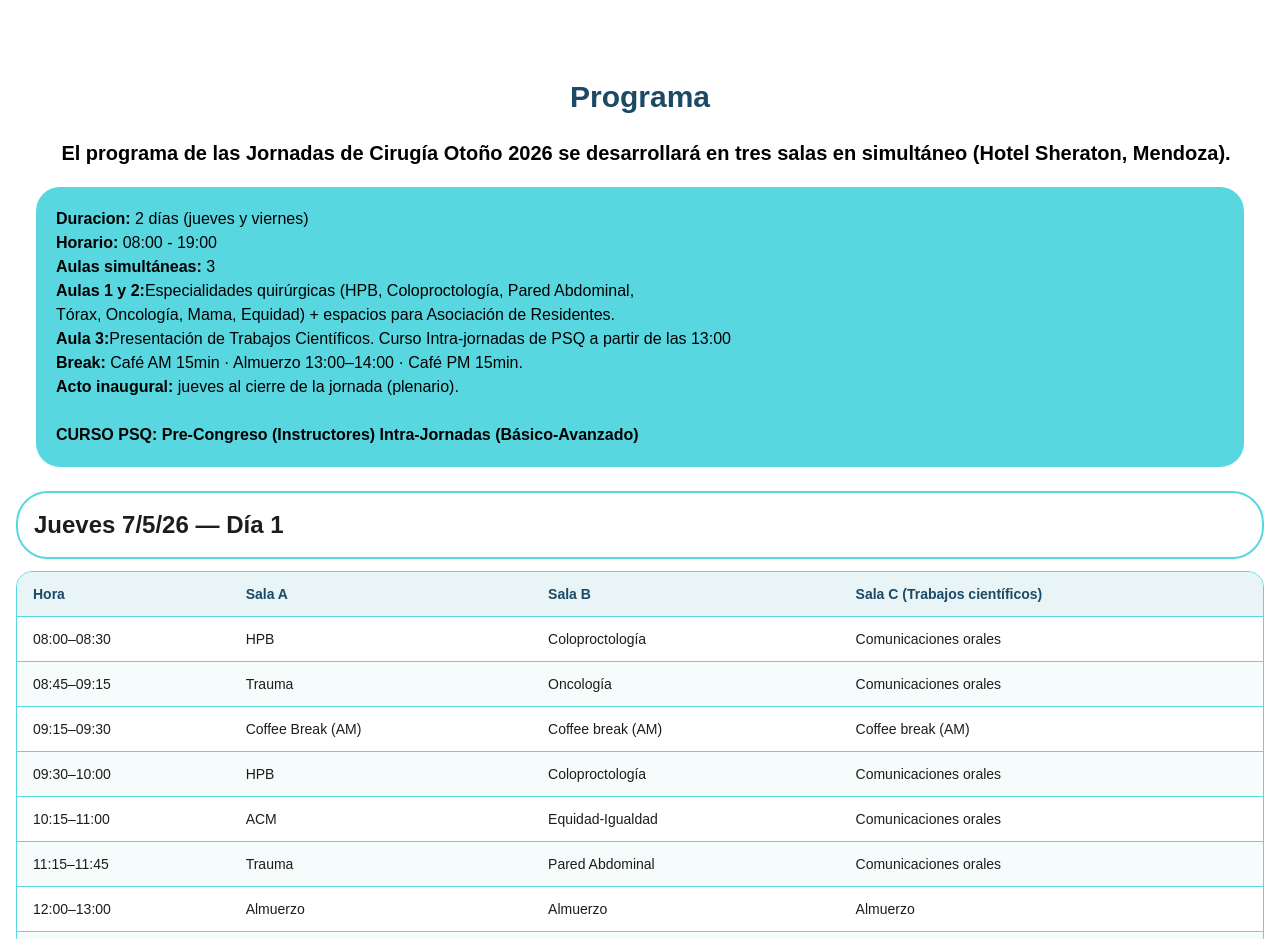
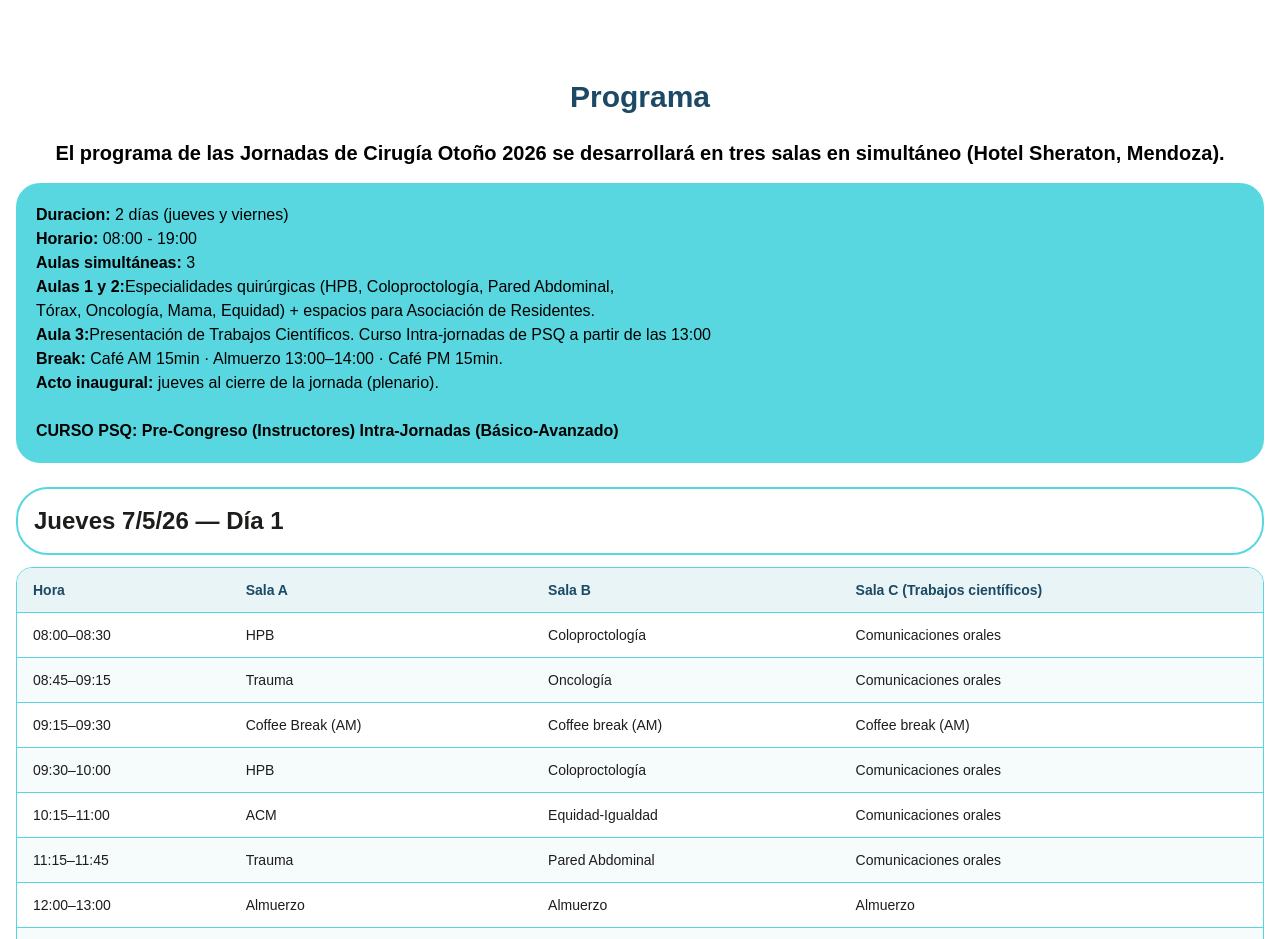
Before and after one commit to danidev-100/jornadas_de_cirugia, a React (Vite) app: page / in a window 1280 px wide. Shown: the part 1000-1939 px from the top of the page. Built offline with nearby package versions, Linux system fonts and the light colour scheme; a web font is replaced by a local one.

Commit message:
maring agenda

```diff
--- a/src/component/Agenda.jsx
+++ b/src/component/Agenda.jsx
@@ -55,11 +55,11 @@ function Agenda() {
           Programa
         </h2>
         <div>
-          <p className="text-black ml-3 text-center font-bold text-xl">
+          <p className="text-black  text-center font-bold text-xl">
             El programa de las Jornadas de Cirugía Otoño 2026 se desarrollará en
             tres salas en simultáneo (Hotel Sheraton, Mendoza).
           </p>
-          <div className=" bg-wave rounded-3xl p-5 m-5 ">
+          <div className=" bg-wave rounded-3xl p-5 my-4 ">
             <p>
               <span className="font-bold">Duracion:</span> 2 días (jueves y
               viernes) <br />
```
